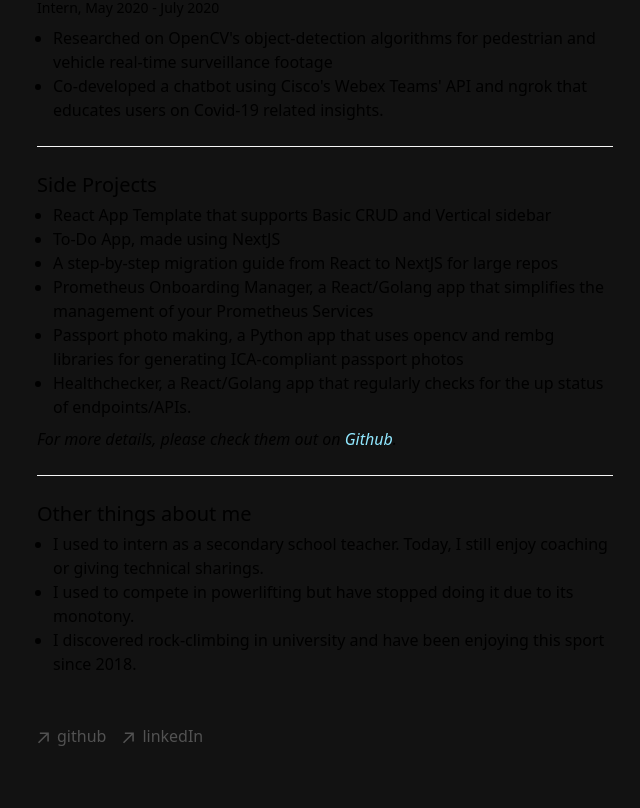
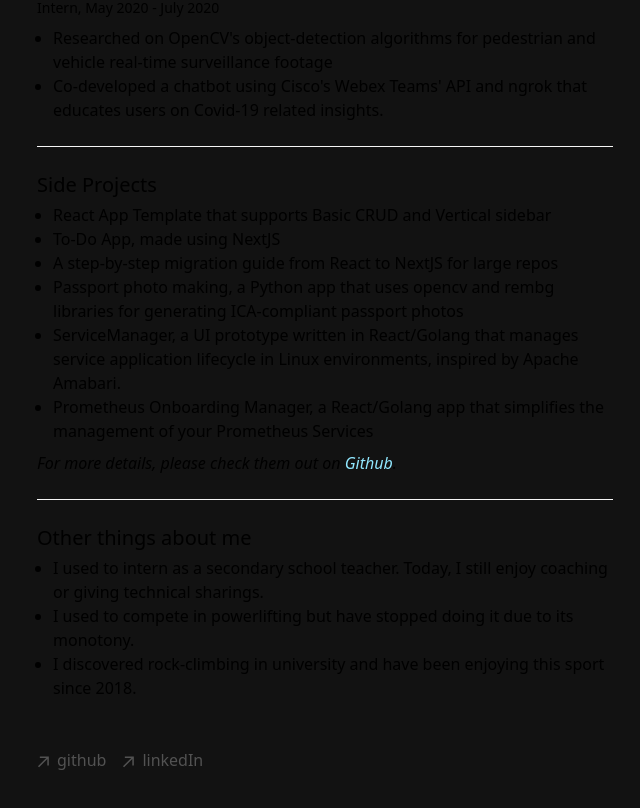
Before and after one commit to chensxb97/chensxb97.github.io, a Next.js app: page /work in a window 1280 px wide. Shown: the part 1658-2466 px from the top of the page, without its empty margins (315-955 px from the left). Built offline with nearby package versions, Linux system fonts and the light colour scheme.

Commit message:
update work description

```diff
--- a/app/work/page.tsx
+++ b/app/work/page.tsx
@@ -103,9 +103,9 @@ export default function Page() {
           <li>React App Template that supports Basic CRUD and Vertical sidebar</li>
           <li>To-Do App, made using NextJS</li>
           <li>A step-by-step migration guide from React to NextJS for large repos</li>
+          <li>Passport photo making, a Python app that uses opencv and rembg libraries for generating ICA-compliant passport photos</li>
+          <li>ServiceManager, a UI prototype written in React/Golang that manages service application lifecycle in Linux environments, inspired by Apache Amabari.</li>
           <li>Prometheus Onboarding Manager, a React/Golang app that simplifies the management of your Prometheus Services</li>
-          <li>Passport photo making, a Python app that uses opencv and rembg libraries for generating ICA-compliant passport photos</li>
-          <li>Healthchecker, a React/Golang app that regularly checks for the up status of endpoints/APIs.</li>
         </ul >
         <i className="text-l dark:text-neutral-300">
           For more details, please check them out on <a rel="noopener noreferrer" target='_blank' href='https://github.com/chensxb97/' style={{ color: '#91e8ff' }}>
```
